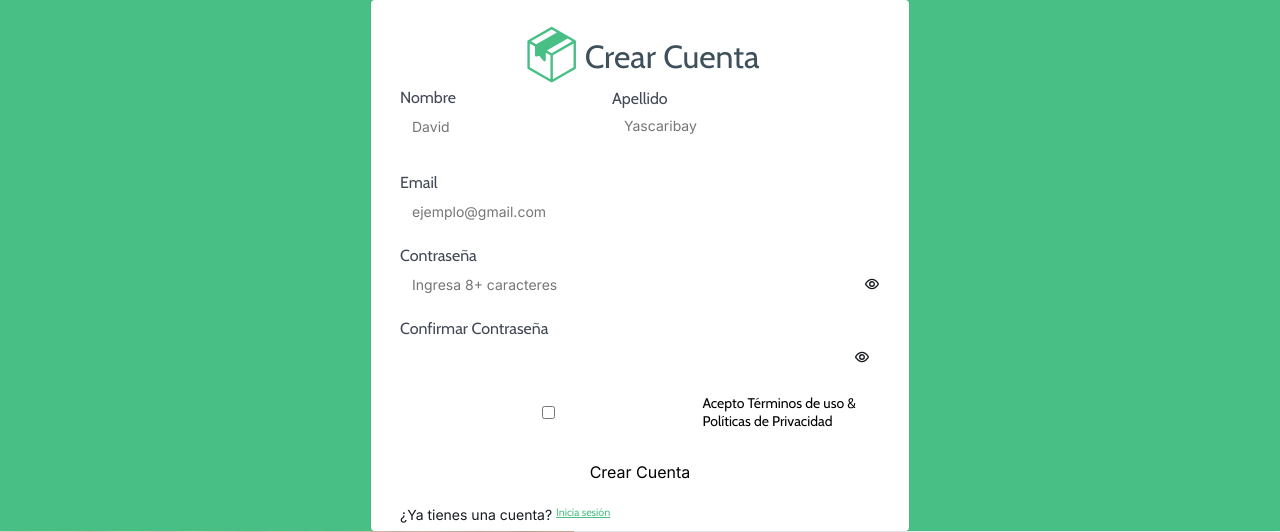
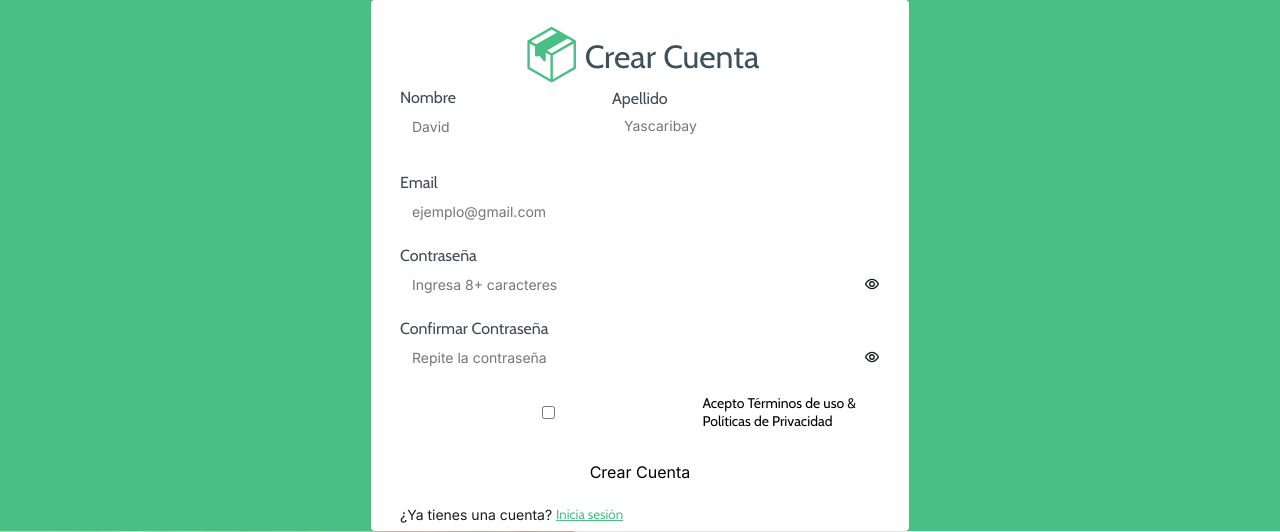
Before and after one commit to DaYascaribay/FINANZAPP, a Flask app: page /registro in a window 1280 px wide. Shown: the top 532 px of the page. Run offline with Flask 3, Linux system fonts and the light colour scheme.

Commit message:
Pequeña modificación visual

```diff
--- a/templates/CrearCuenta.html
+++ b/templates/CrearCuenta.html
@@ -85,8 +85,8 @@
                             </div>
                             <div class="columncontrasea">
                                 <h4 class="email-2 ui heading size-headingxs">Confirmar Contraseña</h4>
-                                <label class="hide ui input size-sm fill round">
-                                    <input name="password_repeated" type="password" required>
+                                <label class="hide ui input size-xs fill round">
+                                    <input name="password_repeated" placeholder="Repite la contraseña" type="password" required>
                                     <img src="../static/images/img_hide.svg" alt="Hide" class="hide-1">
                                 </label>
                             </div>
@@ -100,7 +100,7 @@
                         <div class="rowyatienesunac">
                             <p class="ui text size-texts">¿Ya tienes una cuenta?</p>
                             <a href="/login">
-                                <h6 class="crea_una_ahora ui heading size-headingxs">Inicia sesión</h6>
+                                <h5 class="crea_una_ahora ui heading size-headingxs">Inicia sesión</h5>
                             </a>
                         </div>
                     </div>
```
